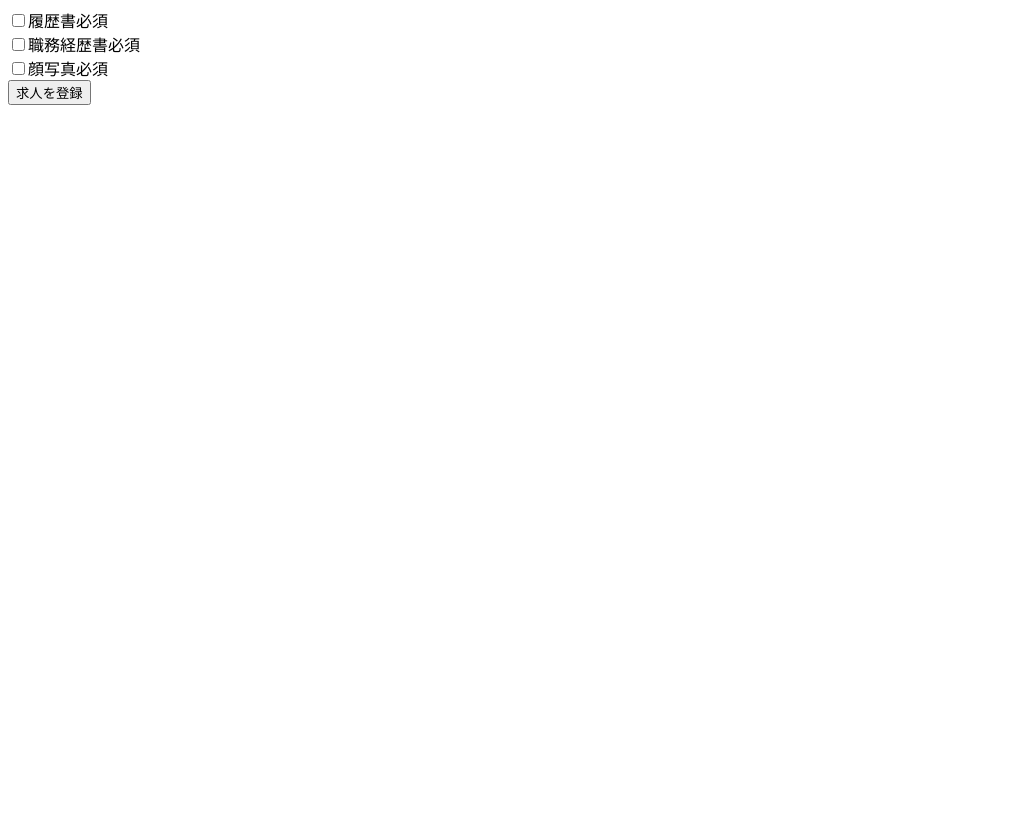
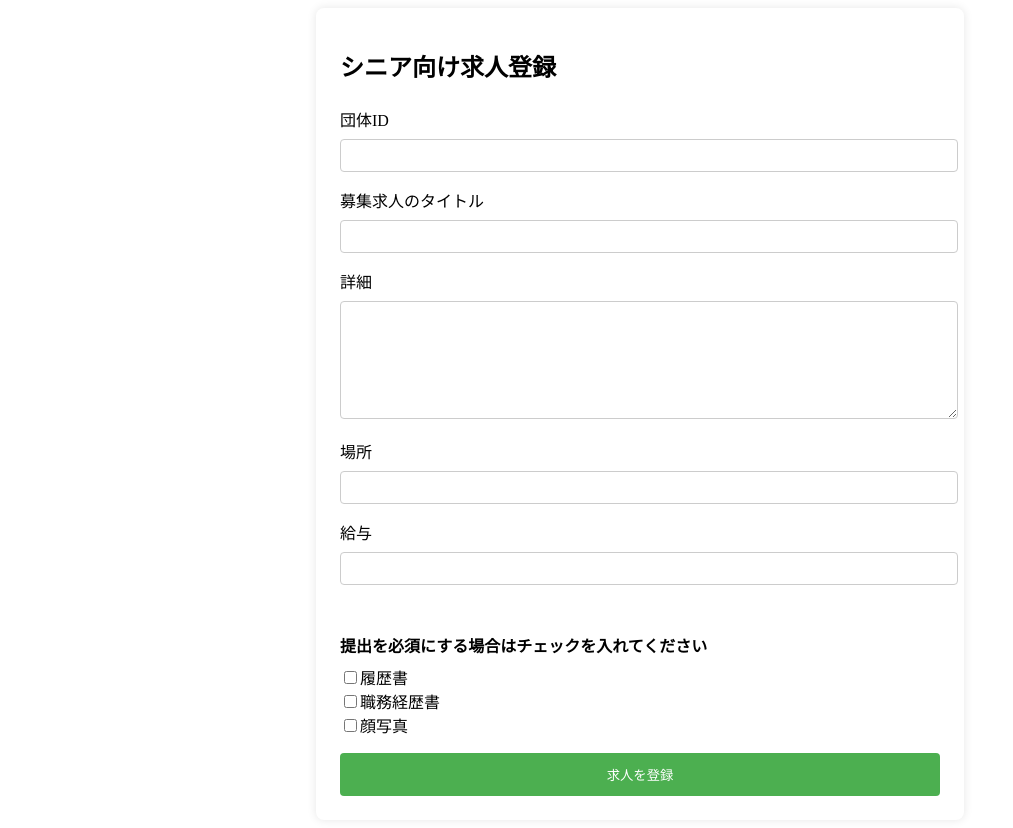
Before and after one commit to Yuka-Matsumoto/NENRIN, a Next.js app in the folder frontend/: page /jobs/register in a window 1280 px wide. Shown: the whole page, without its empty margins (0-1013 px from the left). Before the commit the page ends 800 px from the top, so only its background shows below. Built offline with nearby package versions, Linux system fonts and the light colour scheme.

Commit message:
🚧Creating an application form

```diff
--- a/frontend/src/app/jobs/register/page.tsx
+++ b/frontend/src/app/jobs/register/page.tsx
@@ -14,6 +14,8 @@ export default function JobPostingForm() {
     requireWorkHistory: false,
     requirePhoto: false,
   });
+  const [status, setStatus] = useState("idle");
+  const [message, setMessage] = useState("");
 
   const handleChange = (e) => {
     const { name, value, type, checked } = e.target;
@@ -25,13 +27,108 @@ export default function JobPostingForm() {
 
   const handleSubmit = async (e) => {
     e.preventDefault();
+    setStatus("loading");
+
+    try {
       await fetchJobPosting(formData);
-    alert("求人が正常に登録されました");
+      setStatus("success");
+      setMessage("求人が正常に登録されました");
+      setFormData({
+        union_profile_id: "",
+        title: "",
+        description: "",
+        location: "",
+        salary: "",
+        requireResume: false,
+        requireWorkHistory: false,
+        requirePhoto: false,
+      });
+    } catch (error) {
+      setStatus("error");
+      setMessage("エラーが発生しました。もう一度お試しください。");
+    }
   };
 
   return (
-    <form onSubmit={handleSubmit}>
-      {/* 既存のフィールド */}
+    <div
+      style={{
+        maxWidth: "600px",
+        margin: "0 auto",
+        padding: "24px",
+        backgroundColor: "white",
+        borderRadius: "8px",
+        boxShadow: "0 0 10px rgba(0, 0, 0, 0.1)",
+      }}
+    >
+      <h1 style={{ fontSize: "24px", fontWeight: "bold", marginBottom: "24px" }}>シニア向け求人登録</h1>
+
+      <form onSubmit={handleSubmit} style={{ display: "flex", flexDirection: "column", gap: "16px" }}>
+
+        <div>
+          <label htmlFor="union_profile_id" style={{ display: "block", marginBottom: "8px" }}>団体ID</label>
+          <input
+            id="union_profile_id"
+            name="union_profile_id"
+            value={formData.union_profile_id}
+            onChange={handleChange}
+            required
+            style={{ width: "100%", padding: "8px", borderRadius: "4px", border: "1px solid #ccc" }}
+          />
+        </div>
+
+        {/* その他の基本項目 */}
+        <div>
+          <label htmlFor="title" style={{ display: "block", marginBottom: "8px" }}>募集求人のタイトル</label>
+          <input
+            id="title"
+            name="title"
+            value={formData.title}
+            onChange={handleChange}
+            required
+            style={{ width: "100%", padding: "8px", borderRadius: "4px", border: "1px solid #ccc" }}
+          />
+        </div>
+
+        <div>
+          <label htmlFor="description" style={{ display: "block", marginBottom: "8px" }}>詳細</label>
+          <textarea
+            id="description"
+            name="description"
+            value={formData.description}
+            onChange={handleChange}
+            required
+            style={{ width: "100%", padding: "8px", borderRadius: "4px", border: "1px solid #ccc", minHeight: "100px" }}
+          />
+        </div>
+
+        <div>
+          <label htmlFor="location" style={{ display: "block", marginBottom: "8px" }}>場所</label>
+          <input
+            id="location"
+            name="location"
+            value={formData.location}
+            onChange={handleChange}
+            required
+            style={{ width: "100%", padding: "8px", borderRadius: "4px", border: "1px solid #ccc" }}
+          />
+        </div>
+
+        <div>
+          <label htmlFor="salary" style={{ display: "block", marginBottom: "8px" }}>給与</label>
+          <input
+            id="salary"
+            name="salary"
+            type="number"
+            value={formData.salary}
+            onChange={handleChange}
+            required
+            style={{ width: "100%", padding: "8px", borderRadius: "4px", border: "1px solid #ccc" }}
+          />
+        </div>
+
+        {/* 必須項目のチェックボックス */}
+        <div style={{ marginTop: "16px" }}>
+          <p style={{ marginBottom: "8px", fontWeight: "bold" }}>提出を必須にする場合はチェックを入れてください</p>
           <div>
             <input
               type="checkbox"
@@ -39,7 +136,7 @@ export default function JobPostingForm() {
               checked={formData.requireResume}
               onChange={handleChange}
             />
-        <label>履歴書必須</label>
+            <label>履歴書</label>
           </div>
           <div>
             <input
@@ -48,7 +145,7 @@ export default function JobPostingForm() {
               checked={formData.requireWorkHistory}
               onChange={handleChange}
             />
-        <label>職務経歴書必須</label>
+            <label>職務経歴書</label>
           </div>
           <div>
             <input
@@ -57,10 +154,36 @@ export default function JobPostingForm() {
               checked={formData.requirePhoto}
               onChange={handleChange}
             />
-        <label>顔写真必須</label>
+            <label>顔写真</label>
+          </div>
         </div>
 
-      <button type="submit">求人を登録</button>
+        <button
+          type="submit"
+          disabled={status === "loading"}
+          style={{ padding: "12px", backgroundColor: "#4caf50", color: "white", borderRadius: "4px", border: "none", cursor: "pointer" }}
+        >
+          {status === "loading" ? "送信中..." : "求人を登録"}
+        </button>
       </form>
+
+      {status === "success" && (
+        <div
+          style={{ marginTop: "16px", padding: "12px", backgroundColor: "#d4edda", color: "#155724", borderRadius: "4px", display: "flex", alignItems: "center" }}
+        >
+          <strong>成功</strong>
+          <p>{message}</p>
+        </div>
+      )}
+
+      {status === "error" && (
+        <div
+          style={{ marginTop: "16px", padding: "12px", backgroundColor: "#f8d7da", color: "#721c24", borderRadius: "4px", display: "flex", alignItems: "center" }}
+        >
+          <strong>エラー</strong>
+          <p>{message}</p>
+        </div>
+      )}
+    </div>
   );
 }
--- a/frontend/src/app/senior-applications/[id]/page.tsx
+++ b/frontend/src/app/senior-applications/[id]/page.tsx
@@ -30,8 +30,8 @@ const SeniorApplicationForm = () => {
   useEffect(() => {
     const loadProfileAndJobRequirements = async () => {
       try {
-        // プロフィール情報の取得　senior_profile_id(ce4ac2ba-bfe9-42de-8b67-3e1c56ce769f)から取得
-        const profile = await fetchSeniorProfileForApplication("ce4ac2ba-bfe9-42de-8b67-3e1c56ce769f");  // シニアIDに対応するデータを取得
+        // プロフィール情報の取得
+        const profile = await fetchSeniorProfileForApplication("ce4ac2ba-bfe9-42de-8b67-3e1c56ce769f");
         setFormData((prevData) => ({
           ...prevData,
           ...profile,
```
Also changed, not shown: 2 other files (tests, documents, lock files or other folders). Lines whose indentation alone changed are shown as unchanged.
